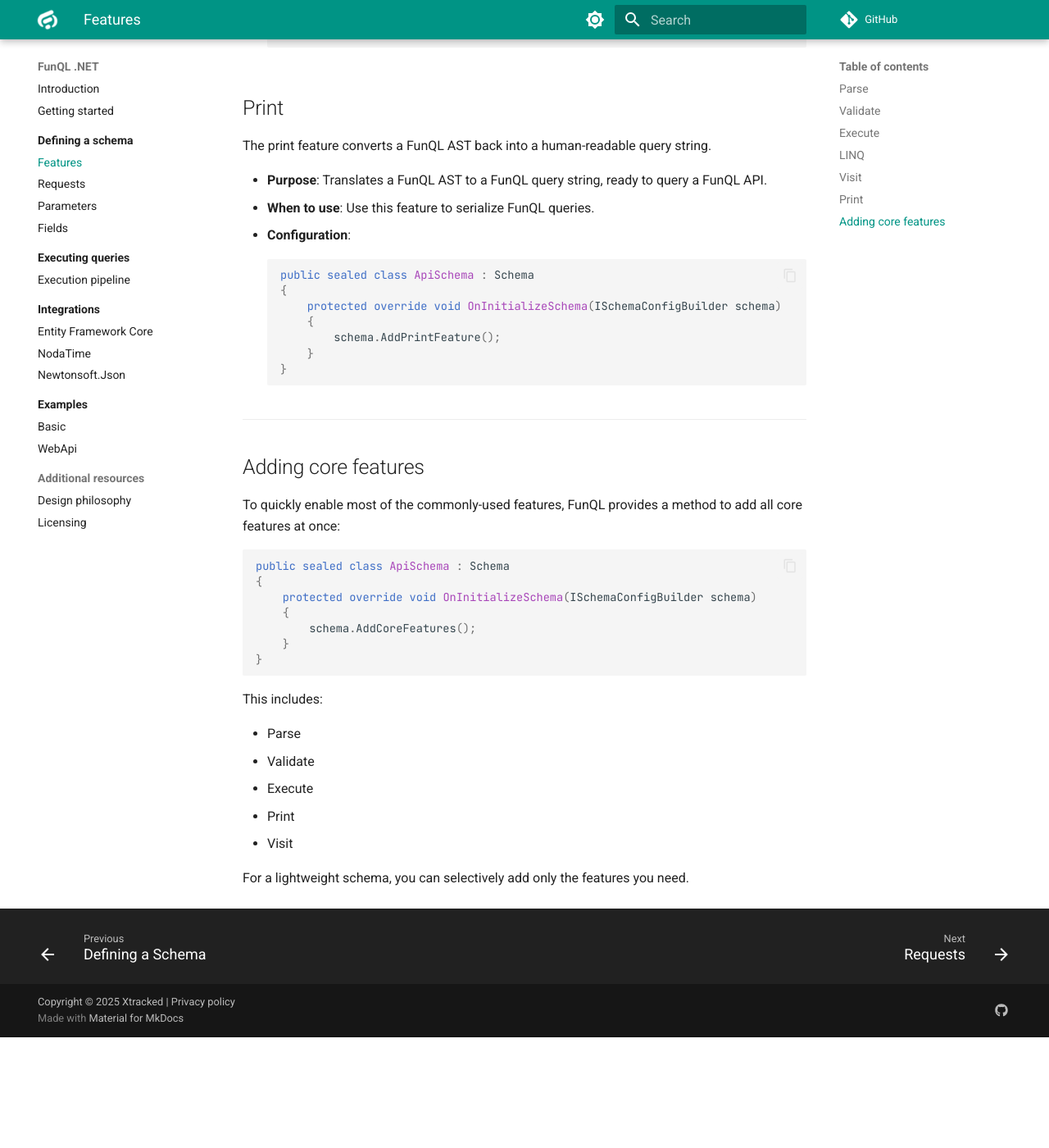
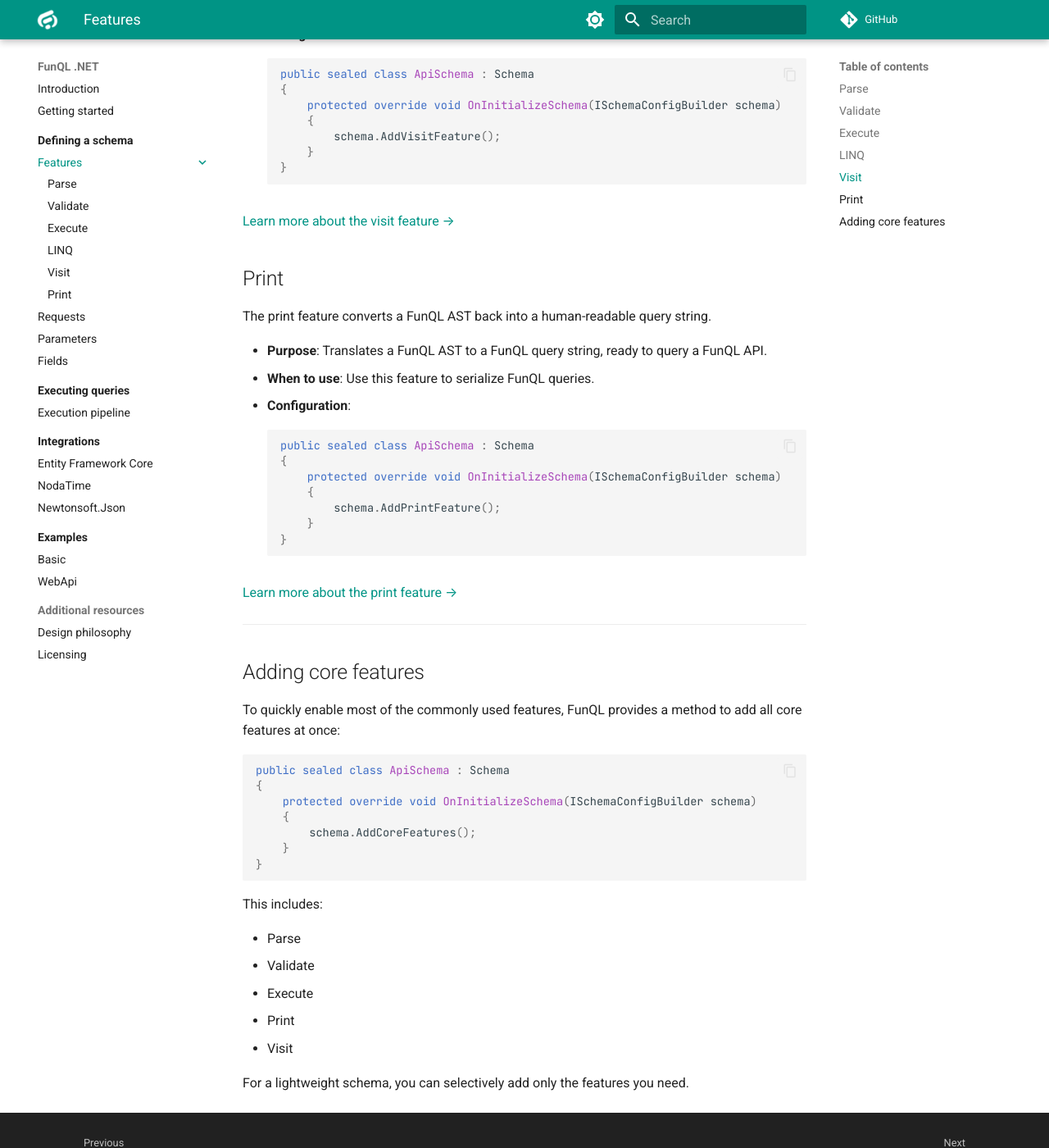
Before and after one commit to funql/funql-dotnet, an MkDocs documentation site: the page built from docs/defining-a-schema/features/index.md, in a window 1280 px wide and 1400 px high, scrolled down 2563 px. Shown: the whole window at 82% size. Built offline with MkDocs 1.6.1 and Material for MkDocs 9.7.7, drawn with Linux system fonts in a browser that asks for light colours; comment, search, counter and statistics services are not loaded; before the commit the page ends 3828 px from its top, so only the background shows below that; some of the changed text lies outside the part shown.

Commit message:
Add docs page for each feature

````diff
--- a/docs/defining-a-schema/features.md
+++ b/docs/defining-a-schema/features/index.md
@@ -24,6 +24,8 @@ processing a FunQL query, converting it into an Abstract Syntax Tree (AST) for f
     }
     ```
 
+[Learn more about the parse feature →](parse.md)
+
 ## Validate
 
 The validate feature allows for validating that FunQL queries comply with the rules defined in the schema.
@@ -40,6 +42,8 @@ The validate feature allows for validating that FunQL queries comply with the ru
         }
     }
     ```
+
+[Learn more about the validate feature →](validate.md)
 
 ## Execute
 
@@ -59,6 +63,8 @@ validating, and executing FunQL queries, simplifying the entire execution proces
     }
     ```
 
+[Learn more about the execute feature →](execute.md)
+
 ## LINQ
 
 The LINQ feature translates FunQL queries into LINQ expressions, making it compatible with LINQ-based frameworks like
@@ -77,6 +83,8 @@ Entity Framework Core.
     }
     ```
 
+[Learn more about the LINQ feature →](linq.md)
+
 ## Visit
 
 The visit feature allows traversal and manipulation of the FunQL AST.
@@ -93,6 +101,8 @@ The visit feature allows traversal and manipulation of the FunQL AST.
         }
     }
     ```
+
+[Learn more about the visit feature →](visit.md)
 
 ## Print
 
@@ -111,11 +121,13 @@ The print feature converts a FunQL AST back into a human-readable query string.
     }
     ```
 
+[Learn more about the print feature →](print.md)
+
 ---
 
 ## Adding core features
 
-To quickly enable most of the commonly-used features, FunQL provides a method to add all core features at once:
+To quickly enable most of the commonly used features, FunQL provides a method to add all core features at once:
 
 ```csharp
 public sealed class ApiSchema : Schema
--- a/mkdocs.yml
+++ b/mkdocs.yml
@@ -108,7 +108,14 @@ nav:
   - Getting started: getting-started.md
   - Defining a schema:
     - defining-a-schema/index.md
-    - Features: defining-a-schema/features.md
+    - Features:
+      - defining-a-schema/features/index.md
+      - Parse: defining-a-schema/features/parse.md
+      - Validate: defining-a-schema/features/validate.md
+      - Execute: defining-a-schema/features/execute.md
+      - LINQ: defining-a-schema/features/linq.md
+      - Visit: defining-a-schema/features/visit.md
+      - Print: defining-a-schema/features/print.md
     - Requests: defining-a-schema/requests.md
     - Parameters: defining-a-schema/parameters.md
     - Fields: defining-a-schema/fields.md
````
Also changed, not shown: docs/defining-a-schema/features/execute.md (added, +1 -0 lines), docs/defining-a-schema/features/linq.md (added, +1 -0 lines), docs/defining-a-schema/features/parse.md (added, +1 -0 lines), docs/defining-a-schema/features/print.md (added, +1 -0 lines), docs/defining-a-schema/features/validate.md (added, +1 -0 lines), docs/defining-a-schema/features/visit.md (added, +1 -0 lines), docs/defining-a-schema/index.md (+1 -1 lines).
